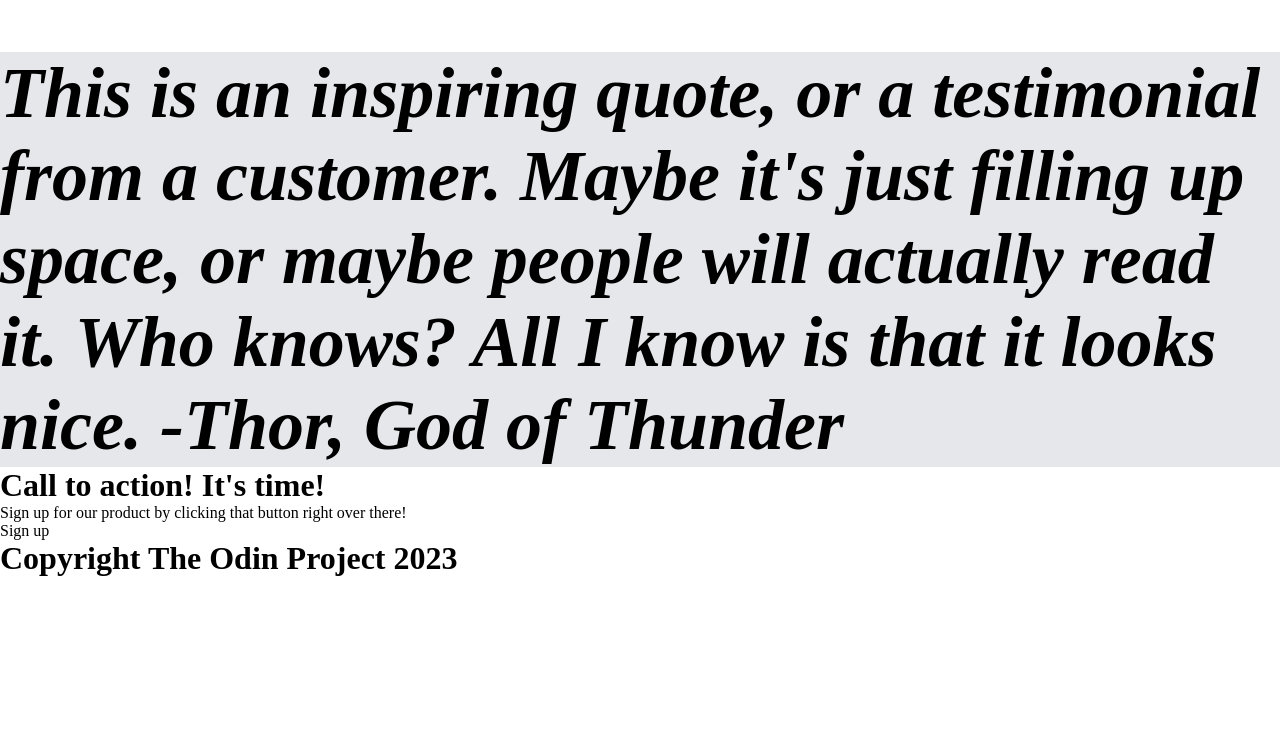
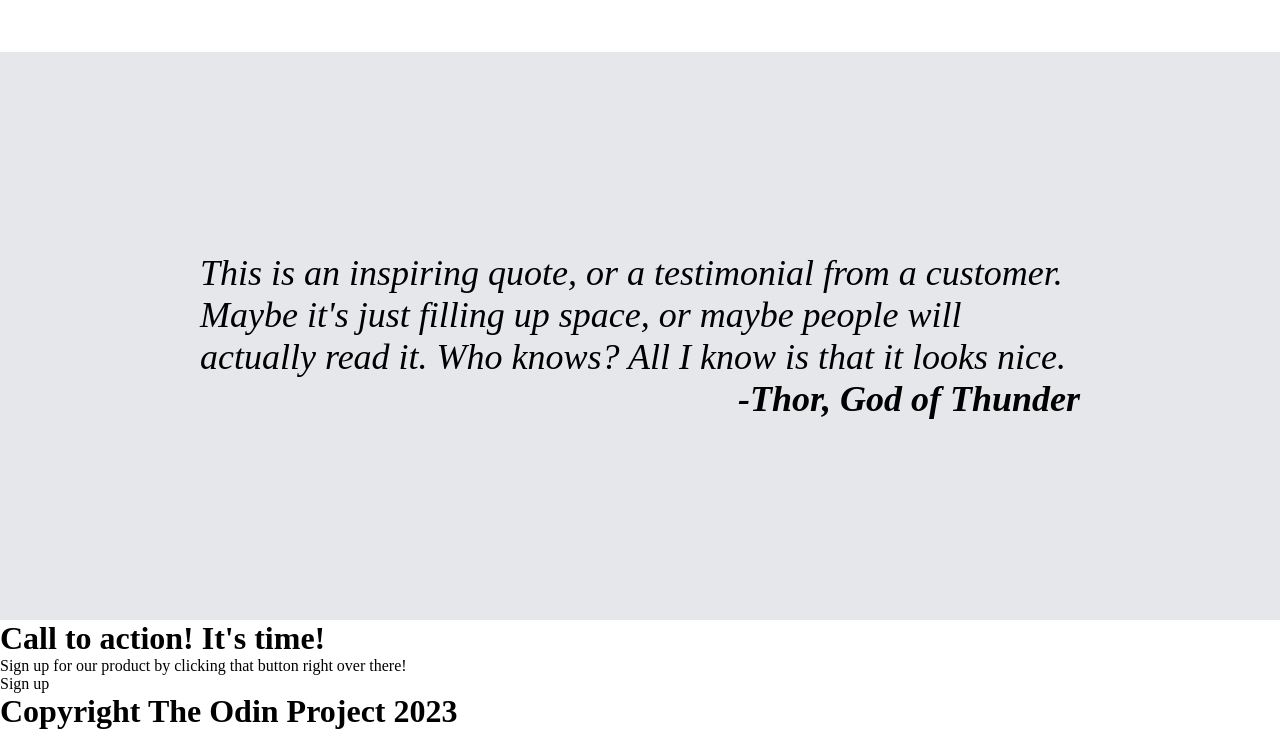
Before and after one commit to sanderscodes/odin-landing-page, a plain HTML site: page index.html in a window 1280 px wide. Shown: the part 768-1498 px from the top of the page. Before the commit the page ends 1345 px from the top, so only its background shows below. Drawn offline with Linux system fonts and the light colour scheme.

Commit message:
Finished second container with quote.

```diff
--- a/index.html
+++ b/index.html
@@ -52,11 +52,11 @@
     </div>
 </div>
 <div class="container-two">
-    <h1>This is an inspiring quote, or a testimonial from a customer.
+    <p class="quote">This is an inspiring quote, or a testimonial from a customer.
         Maybe it's just filling up space,
         or maybe people will actually read it.
-        Who knows? All I know is that it looks nice.
-        -Thor, God of Thunder</h1></div>
+        Who knows? All I know is that it looks nice.</p>
+        <p class="author">-Thor, God of Thunder</p></div>
 <div class="container-three">
     <h1>Call to action! It's time!</h1>
     <p>Sign up for our product by clicking that button right over there!</p>
--- a/styles.css
+++ b/styles.css
@@ -99,7 +99,16 @@ position: relative;
 
 .container-two {
     background-color: #E5E7EB;
+    padding: 200px;
+
+}
+.quote{
     font-size: 36px;
     font-style:italic;
-
 }
+.author{
+    text-align: end;
+    font-size: 36px;
+    font-style:italic;
+    font-weight: bold;
+}
```
